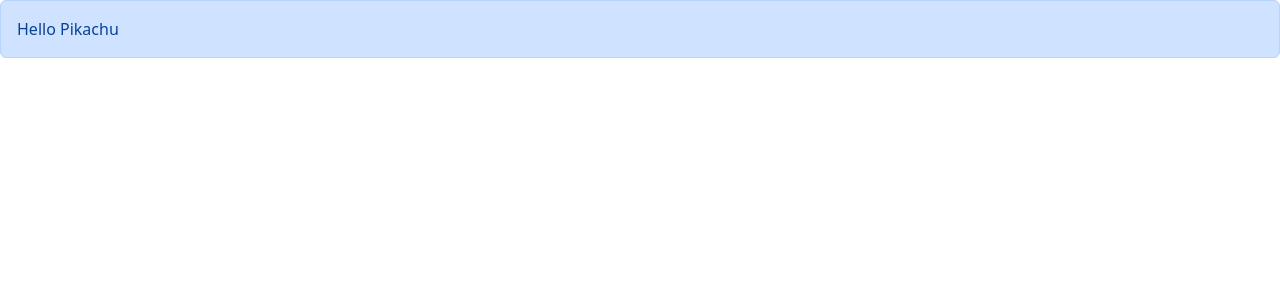
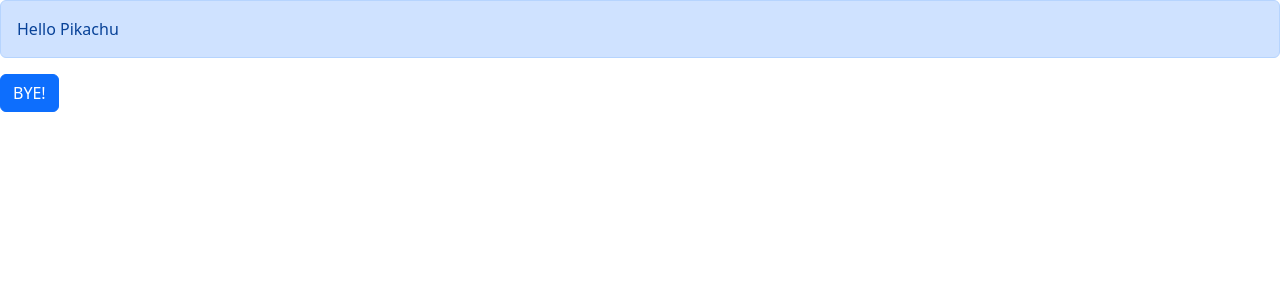
Before and after one commit to gresahodolli/react-js-basics, a React (Vite) app in the folder react-js-basics/: page / in a window 1280 px wide. Shown: the top 300 px of the page. Built offline with nearby package versions, Linux system fonts and the light colour scheme.

Commit message:
my solution - building a button

```diff
--- a/react-js-basics/src/App.tsx
+++ b/react-js-basics/src/App.tsx
@@ -1,4 +1,5 @@
 import Alert from "./components/Alert";
+import Button from "./components/Button";
 
 function App() {
   return (
@@ -6,6 +7,7 @@ function App() {
       <Alert>
         Hello <span>Pikachu</span>
       </Alert>
+      <Button></Button>
     </div>
   );
 }
--- /dev/null
+++ b/react-js-basics/src/components/Button.tsx
@@ -0,0 +1,13 @@
+import React from "react";
+
+const Button = () => {
+  return (
+    <div>
+      <button type="button" className="btn btn-primary">
+        BYE!
+      </button>
+    </div>
+  );
+};
+
+export default Button;
```
